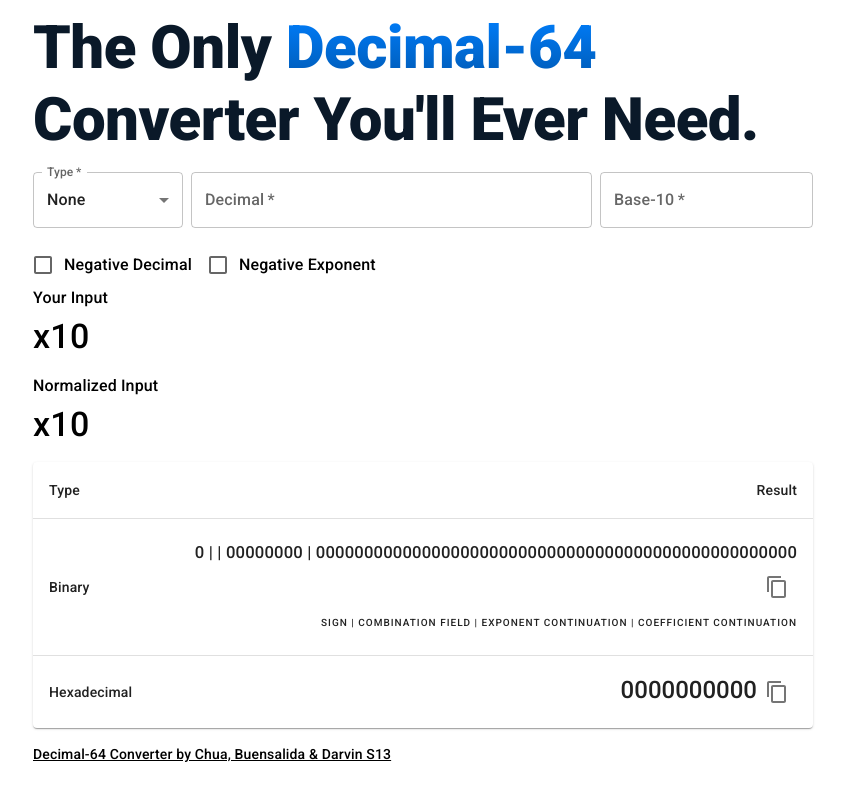
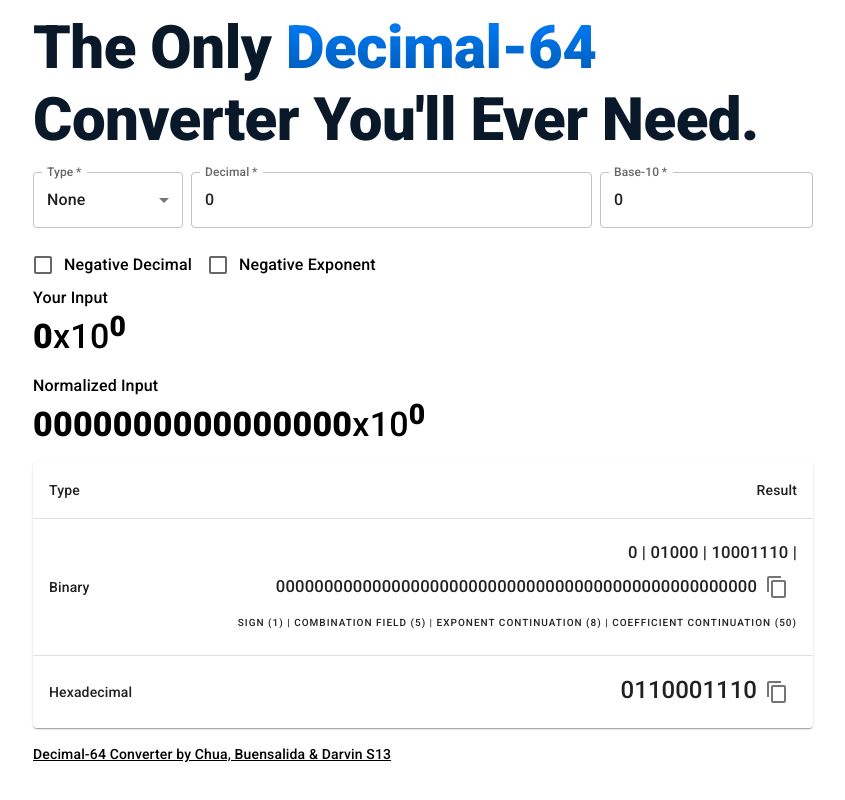
Before and after one commit to Darvvvin/csarch2-mp, a React (Create React App) app in the folder csarch-app/: page / in a window 1280 px wide. Shown: the whole page, without its empty margins (217-1062 px from the left). Built offline with nearby package versions, Linux system fonts and the light colour scheme.

Commit message:
combo field and default fields

```diff
--- a/csarch-app/src/Inputs.jsx
+++ b/csarch-app/src/Inputs.jsx
@@ -11,8 +11,8 @@ import Outputs from './Outputs';
 
 export default function Inputs() {
     var [method, setMethod] = React.useState('None');
-    var [primary, setPrimary] = React.useState('');
-    var [base, setBase] = React.useState('');
+    var [primary, setPrimary] = React.useState('0');
+    var [base, setBase] = React.useState('0');
 
     const handleChange = (event) => {
         setMethod(event.target.value);
--- a/csarch-app/src/Outputs.jsx
+++ b/csarch-app/src/Outputs.jsx
@@ -133,11 +133,13 @@ export default function Outputs(props) {
     var msdBinary = decToBinary(msd);
 
     // 3) Get Combination Field
-    var comboField = [];
+    var comboField = [0,0,0,0,0];
 
     // ComboField   | Type      | Exps MSB  | Coef MSD
     // a b c d e    | Finite    | a b       | 0 c d e
     if (origInputString[0] === '0') {
+        comboField = []
+
         comboField.push(eBar[0]); // a
         comboField.push(eBar[1]); // b
 
@@ -146,6 +148,8 @@ export default function Outputs(props) {
         comboField.push(0); // e
     } else {
         if (parseInt(msd) <= 7) {
+            comboField = []
+
             comboField.push(eBar[0]); // a
             comboField.push(eBar[1]); // b
 
@@ -156,6 +160,8 @@ export default function Outputs(props) {
             // ComboField   | Type      | Exps MSB  | Coef MSD
             // 1 1 c d e    | Finite    | c d       | 1 0 0 e
         } else if (parseInt(msd) > 7) {
+            comboField = []
+
             comboField.push(1);
             comboField.push(1);
 
@@ -444,7 +450,7 @@ export default function Outputs(props) {
                                         <ContentCopyIcon />
                                     </IconButton >
                                 </Typography>
-                                <Typography variant='overline'><small>Sign | Combination Field | Exponent Continuation | Coefficient Continuation</small></Typography>
+                                <Typography variant='overline'><small>Sign (1) | Combination Field (5) | Exponent Continuation (8) | Coefficient Continuation (50)</small></Typography>
                             </TableCell>
                         </TableRow>
 
```
